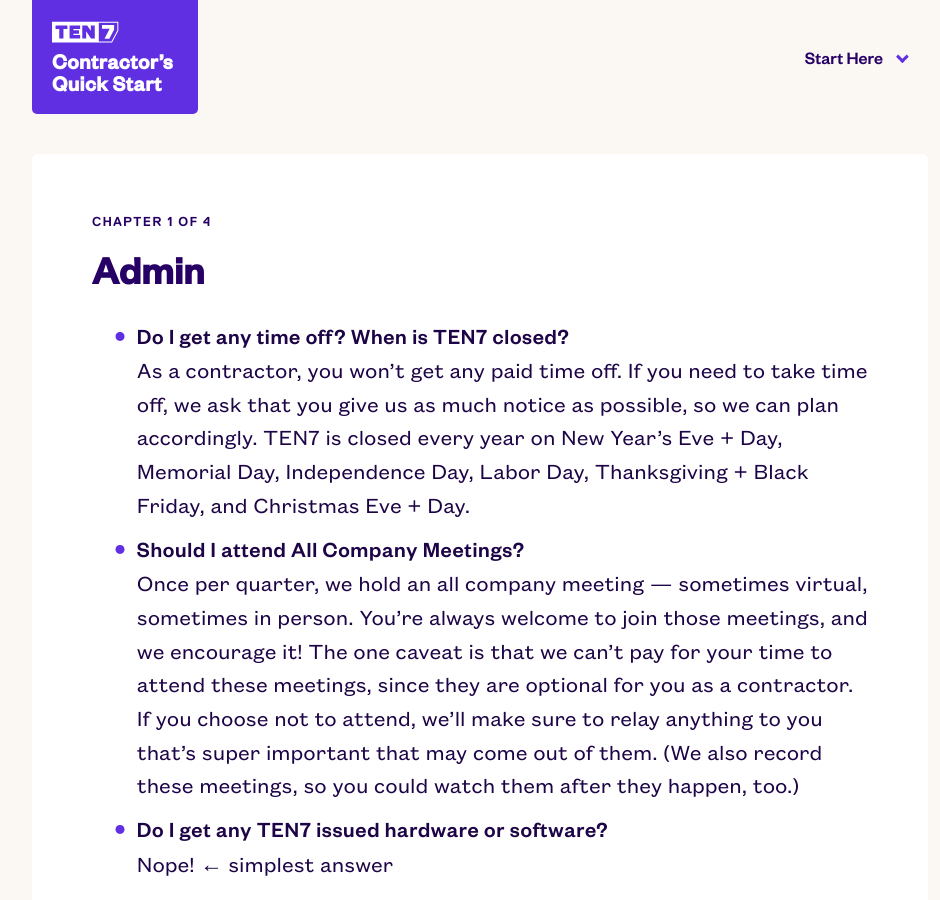
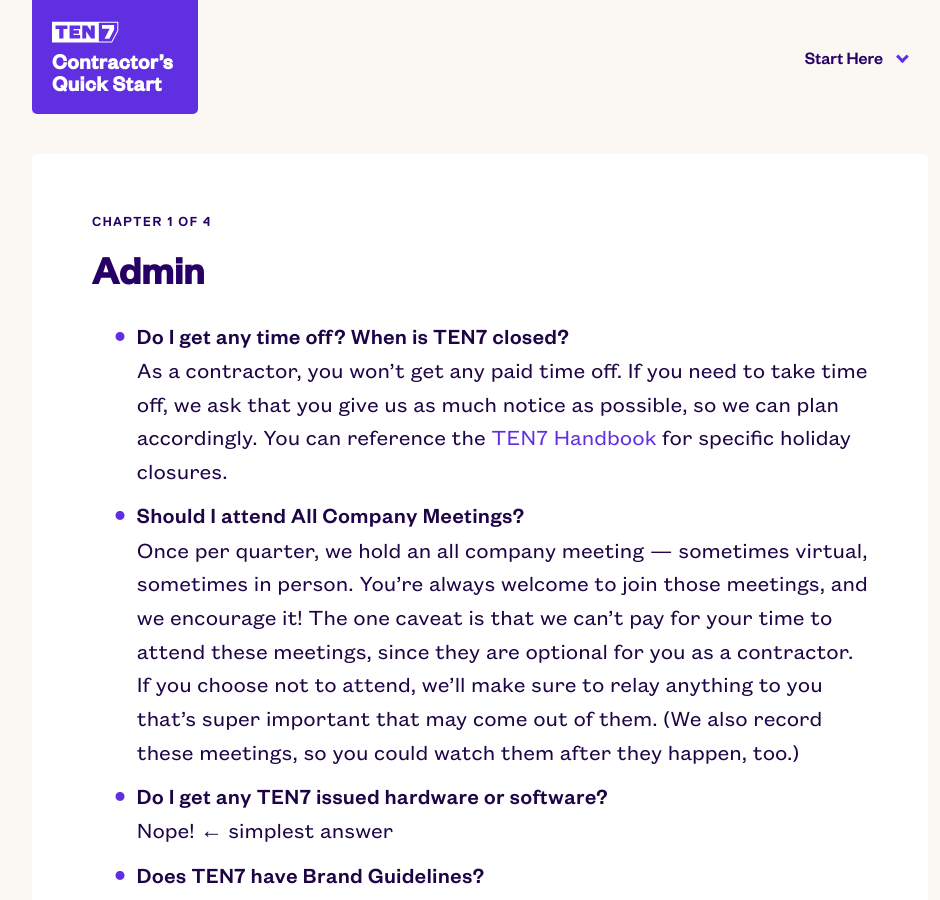
Before and after one commit to ten7/contractor.ten7.com, a Jekyll site: the page built from _pages/01_admin.md, in a window 1280 px wide and 900 px high. Shown: the whole window, without its empty margins (160-1100 px from the left). Built offline with Jekyll 4.4.1, drawn with Linux system fonts in a browser that asks for light colours; some web fonts are replaced.

Commit message:
Removing specific holidays

```diff
--- a/_pages/01_admin.md
+++ b/_pages/01_admin.md
@@ -9,7 +9,7 @@ back_title: Intro
 ---
 
 - **Do I get any time off? When is TEN7 closed?**
-As a contractor, you won’t get any paid time off. If you need to take time off, we ask that you give us as much notice as possible, so we can plan accordingly. TEN7 is closed every year on New Year’s Eve + Day, Memorial Day, Independence Day, Labor Day, Thanksgiving + Black Friday, and Christmas Eve + Day.
+As a contractor, you won’t get any paid time off. If you need to take time off, we ask that you give us as much notice as possible, so we can plan accordingly. You can reference the [TEN7 Handbook](https://handbook.ten7.com/ourbenefits.html) for specific holiday closures.
 - **Should I attend All Company Meetings?**
 Once per quarter, we hold an all company meeting — sometimes virtual, sometimes in person. You're always welcome to join those meetings, and we encourage it! The one caveat is that we can't pay for your time to attend these meetings, since they are optional for you as a contractor. If you choose not to attend, we'll make sure to relay anything to you that's super important that may come out of them. (We also record these meetings, so you could watch them after they happen, too.)
 - **Do I get any TEN7 issued hardware or software?**
```
